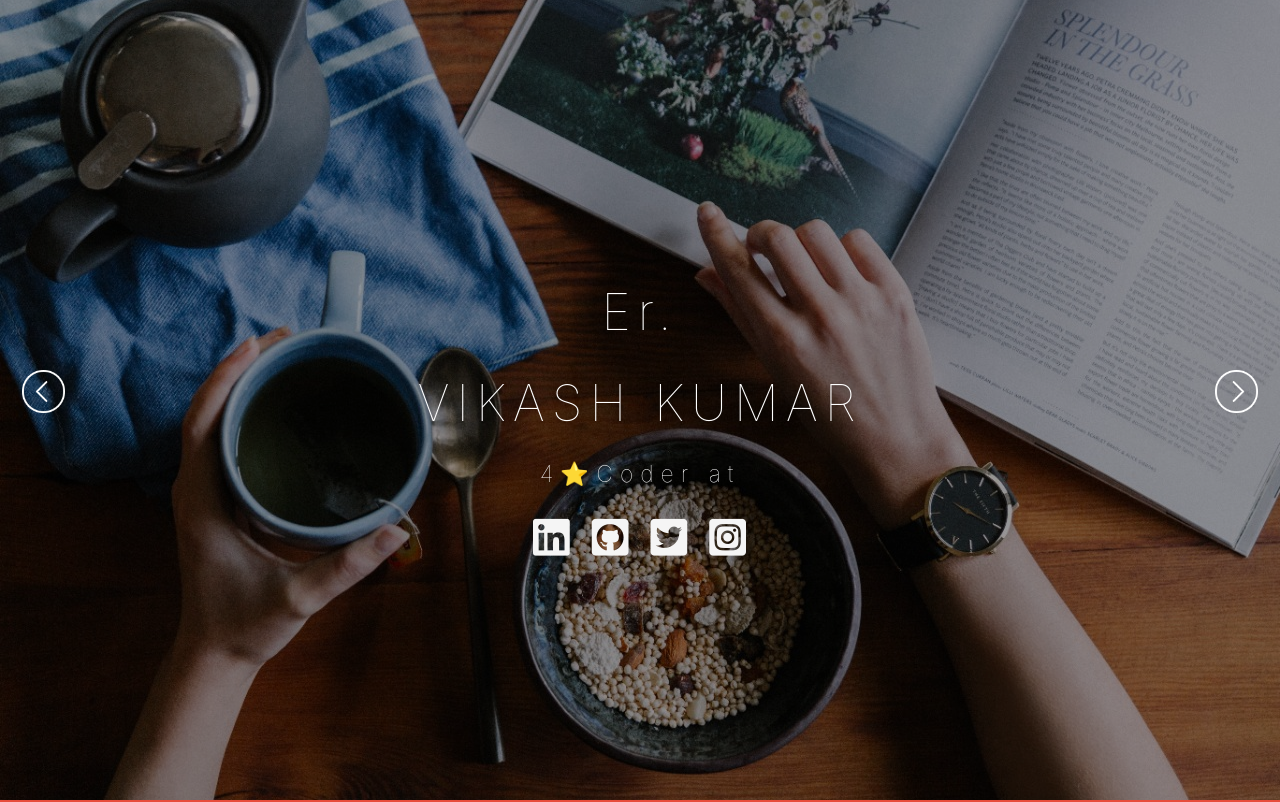
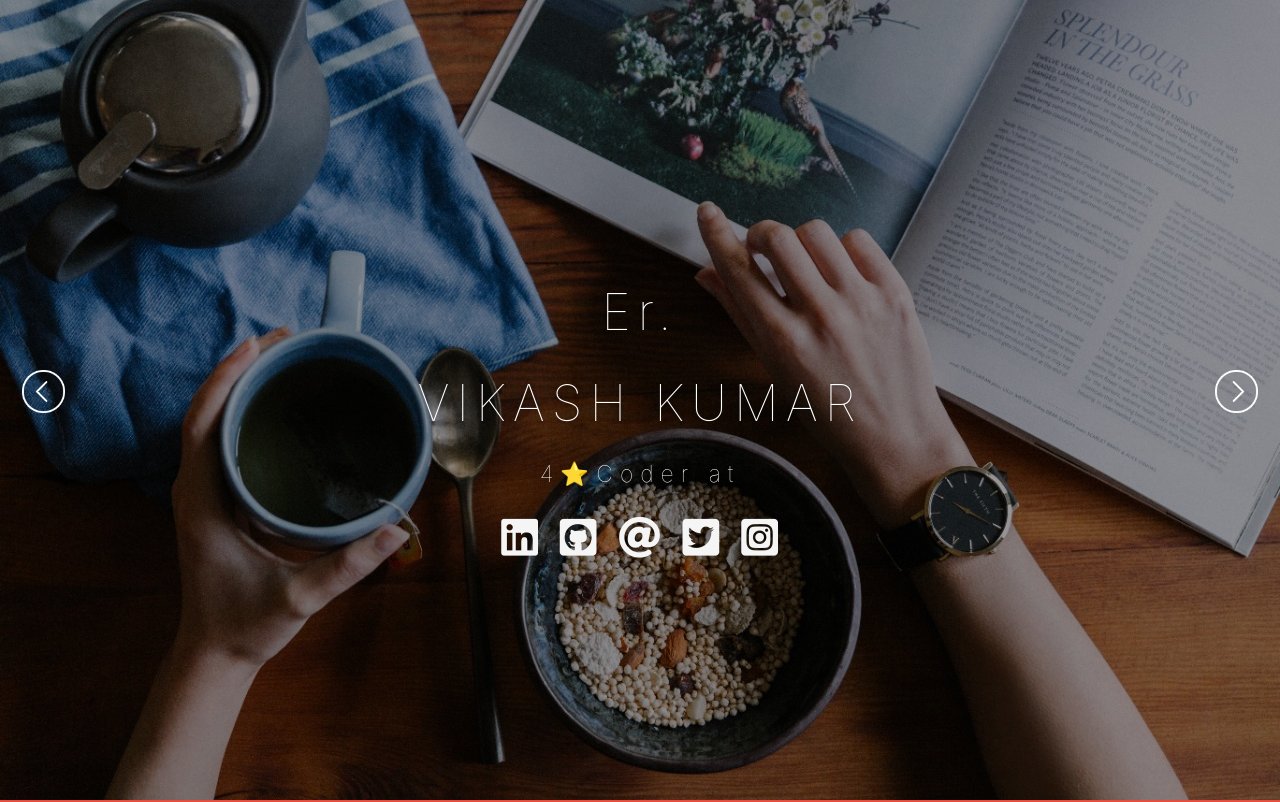
Before and after one commit to kr-viku/portfolio, a plain HTML site: page index.html in a window 1280 px wide. Shown: the top 802 px of the page. Drawn offline with Linux system fonts and the light colour scheme.

Commit message:
email icon add in header

```diff
--- a/index.html
+++ b/index.html
@@ -51,6 +51,7 @@
 				<div class="socil-icon">
 					<a href="https://www.linkedin.com/in/kr-viku/" target="_blank" title="Follow me on LinkedIn"><i class="fab fa-linkedin fa-3x"></i></a>
 					<a href="https://github.com/kr-viku" target="_blank" title="Follow me on Github" id="git"><i class="fab fa-github-square fa-3x"></i></a>
+					<a href="" data-toggle="modal" data-target="#exampleModal" title="I'd like to hear from you"><i class="fas fa-at fa-3x"></i></a>
 					<a href="https://twitter.com/spyviku" target="_blank" title="Follow me on Twitter"><i class="fab fa-twitter-square fa-3x"></i></a>
 					<a href="https://www.instagram.com/_kr.viku_/" target="_blank" title="Follow me on Instagram"><i class="fab fa-instagram-square fa-3x"></i></a>
 				</div>
@@ -693,9 +694,9 @@
 				<div class="socil-icon">
 					<a href="https://www.linkedin.com/in/kr-viku/" target="_blank" title="Follow me on LinkedIn"><i class="fab fa-linkedin fa-2x"></i></a>
 					<a href="https://github.com/kr-viku" target="_blank" title="Follow me on Github" id="git"><i class="fab fa-github-square fa-2x"></i></a>
+					<a href="" data-toggle="modal" data-target="#exampleModal" title="I'd like to hear from you."><i class="fas fa-at fa-2x"></i></a>
 					<a href="https://twitter.com/spyviku" target="_blank" title="Follow me on Twitter"><i class="fab fa-twitter-square fa-2x"></i></a>
 					<a href="https://www.instagram.com/_kr.viku_/" target="_blank" title="Follow me on Instagram"><i class="fab fa-instagram-square fa-2x"></i></a>
-					<a href="" data-toggle="modal" data-target="#exampleModal" title="I'd like to hear from you."><i class="fas fa-at fa-2x"></i></a>
 				</div>
 			</div>
 			<div class="col text-center mt-2">
```
